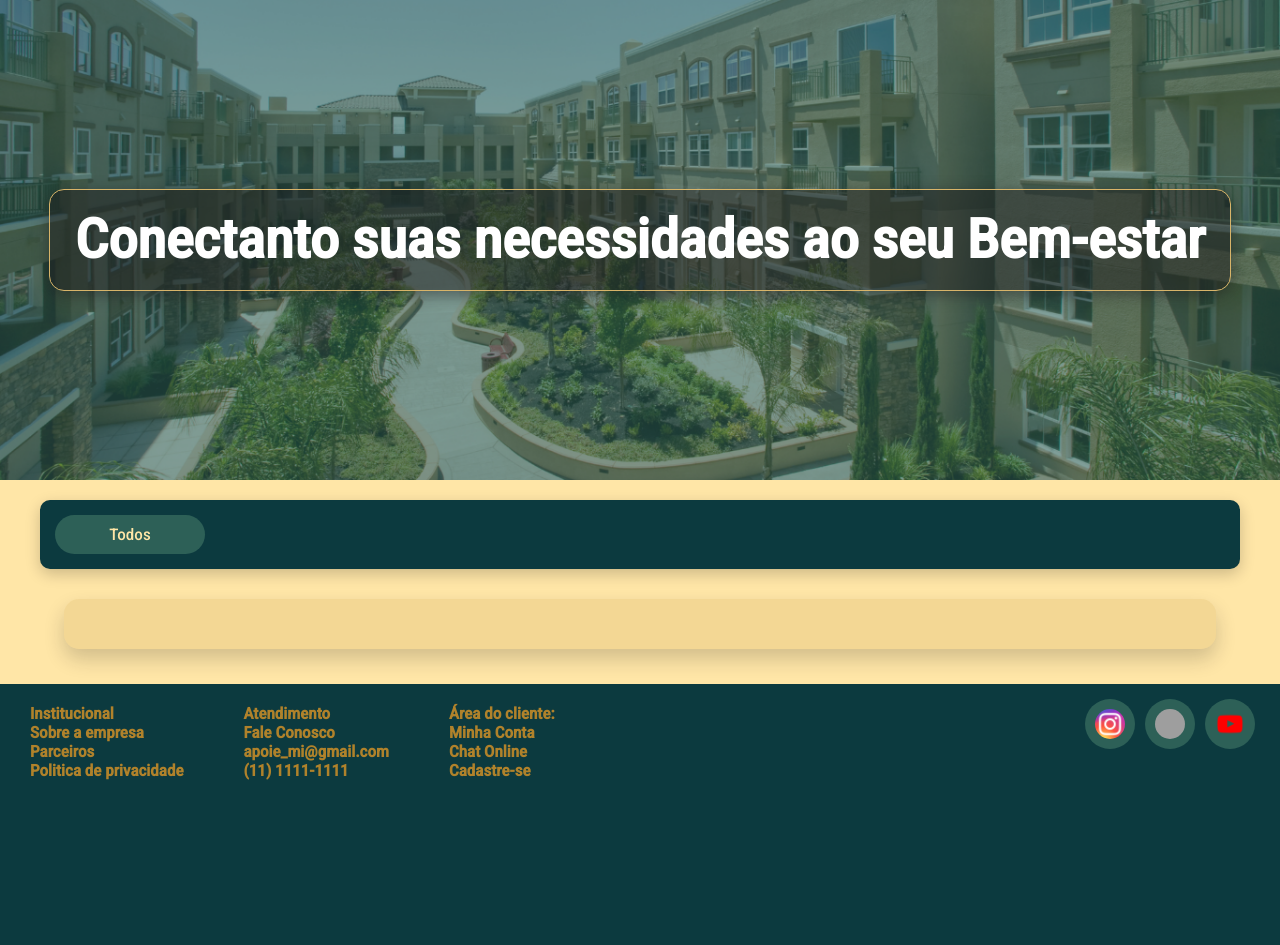
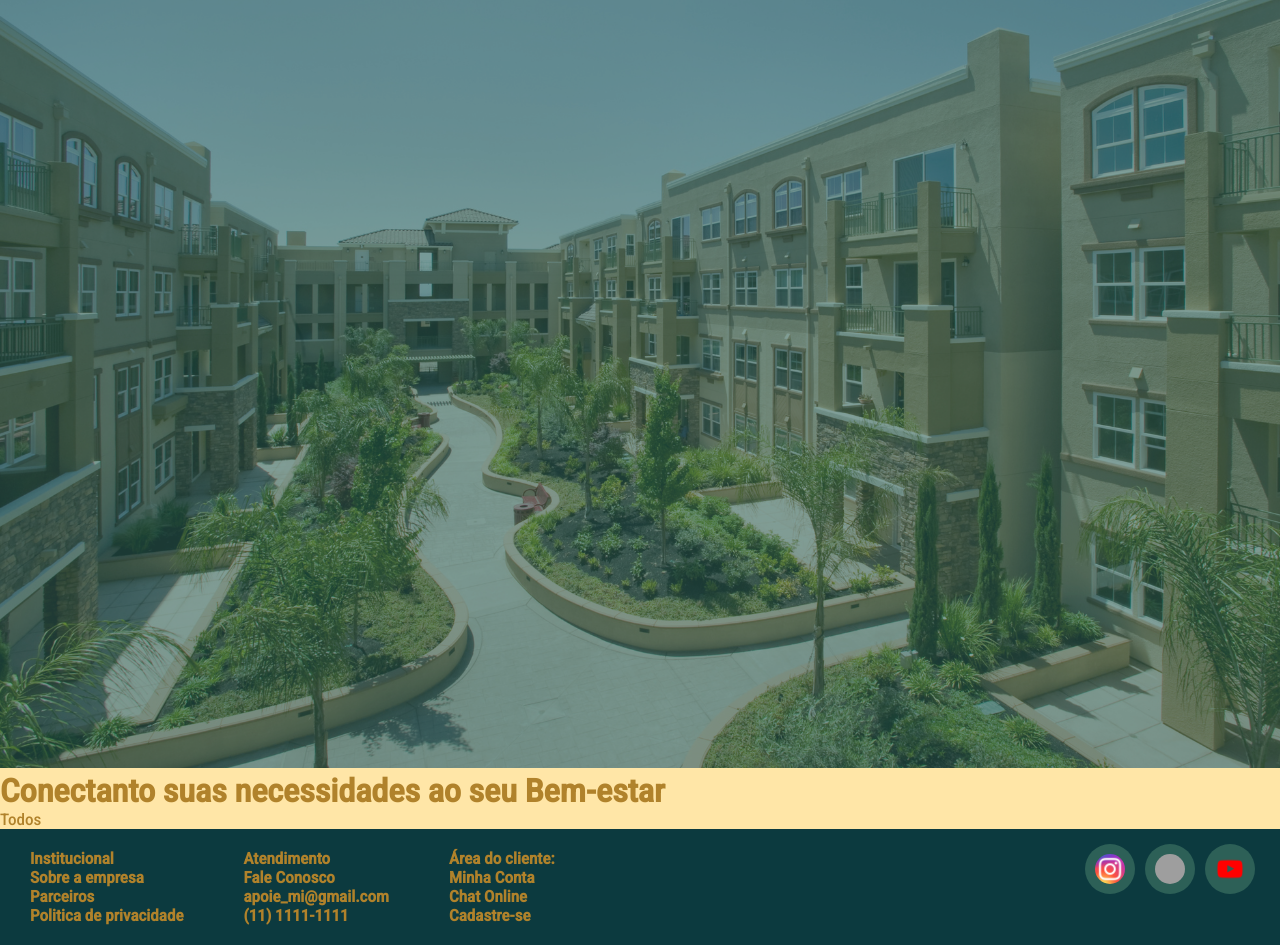
Before and after one commit to Davi-Oliveria214/TCC-Apoi-me, a PHP site: page /2index.php in a window 1280 px wide; the page is wider, and only the part inside the window is pictured. Before the commit the page ends 780 px from the top of that part, so only its background shows below. Run offline with PHP 8.4, Linux system fonts and the light colour scheme; data that the repository does not hold is empty; grey boxes are pictures that could not be loaded.

Commit message:
Alteração no banner

```diff
--- a/css/inicial.css
+++ b/css/inicial.css
@@ -1,131 +1,111 @@
-/* PÁGINA INICIAL */
-.img-mostrar {
-    width: 100vw;
-    height: 60vh;
+/* SOBRE NÓS */
+#sobre-nos {
     display: flex;
-    justify-content: center;
-    align-items: center;
-    position: relative;
+    gap: 30px;
+    margin-bottom: 50px;
+    flex-wrap: wrap;
+    padding: 0 5%;
 }
 
-.img-mostrar>img {
+/* IMAGEM DE DESTAQUE */
+.img-sobre {
     width: 100%;
-    height: 100%;
+    height: clamp(300px, 100vw, 550px);
     object-fit: cover;
     position: absolute;
+    top: 0;
     z-index: -1;
+    background-size: cover;
 }
 
-.texto-img>h1 {
-    line-height: 1.3;
-    text-align: center;
-    word-break: break-all;
-    font-size: clamp(0.5rem, 1rem + 3vw, 3.5rem);
-    color: var(--branco);
-    background-color: rgba(var(--preto-rgba), 0.5);
-    padding: 15px 25px;
-    border-radius: 15px;
-    box-shadow: 0 4px 15px rgba(var(--preto-rgba), 0.5);
-    border: 1px solid var(--dourado-palido);
+.titulo-texto-sobre {
+    display: flex;
+    flex-direction: column;
+    width: 100%;
+    padding: 5vh 5vw;
+    gap: 15px;
 }
 
-.principal-inicial {
-    display: flex;
-    flex-direction: column;
-    align-items: center;
-    gap: 30px;
-    padding: 20px 0;
+.titulo-texto-sobre h1 {
+    color: var(--dourado-fraco);
+    font-size: clamp(20px, 5vw, 70px);
+    letter-spacing: 5px;
+    text-shadow: 2px 2px 8px rgba(0, 0, 0, 0.7);
 }
 
-/* ESCOLHAS (Filtros) */
-.inicial-escolha {
-    width: 100vw;
-    display: flex;
-    justify-content: center;
-    padding: 0 10px;
+.titulo-texto-sobre p {
+    text-align: justify;
+    width: 100%;
+    font-size: clamp(10px, 5vw, 25px);
+    color: var(--dourado-palido);
+    text-shadow: 2px 2px 8px rgba(0, 0, 0, 0.7);
 }
 
-.inicial-escolha>ul {
+/* QUEM SOMOS */
+.texto-principal-quem-somos {
     width: 100%;
-    max-width: 1200px;
-    display: flex;
-    align-items: center;
-    justify-content: space-between;
-    background-color: var(--verde-musgo);
-    padding: 15px;
-    gap: 10px;
-    overflow-x: auto;
-    border-radius: 10px;
-    box-shadow: 0 5px 15px rgba(0, 0, 0, 0.2);
+    padding: 0 20px;
+    line-height: 1.7;
 }
 
-.inicial-escolha li {
-    min-width: 150px;
-    max-height: 50px;
-    text-align: center;
-    cursor: pointer;
-    font-size: 1rem;
-    padding: 10px 15px;
-    border-radius: 20px;
-    background-color: var(--verde-musgo-medio);
-    color: var(--dourado-fraco);
-    transition: background-color 0.3s, transform 0.2s, box-shadow 0.3s;
-    flex-shrink: 0;
+.texto-principal-quem-somos p {
+    font-size: 1.15em;
+    margin-bottom: 25px;
+    color: var(--preto-acinzentado);
 }
 
-.inicial-escolha li:hover {
-    background-color: var(--dourado-palido);
+.paragrafo-destaque {
+    font-size: 2.2em;
+    font-weight: 900;
+    margin-bottom: 40px;
+    text-align: start;
+    padding: 10px 0;
+    border-bottom: 2px solid var(--verde-musgo-medio);
     color: var(--verde-musgo);
-    transform: translateY(-2px);
-    box-shadow: 0 4px 8px rgba(0, 0, 0, 0.3);
 }
 
-/* INFORMAÇÕES INICIAL (Container dos Cards) */
-.informacoes-inicial {
-    width: 90%;
-    max-width: 1200px;
-    max-height: 430px;
-    display: flex;
-    justify-content: center;
-    padding: 25px 15px;
-    gap: 40px;
-    flex-wrap: wrap;
-    overflow-y: auto;
-    border-radius: 15px;
-    background-color: rgba(var(--dourado-palido-rgba), 0.3);
-    box-shadow: 0 10px 20px rgba(var(--preto-rgba), 0.2);
-    border: none;
-    overflow-y: scroll;
+.paragrafo-missao {
+    font-style: italic;
+    font-size: 1.1em;
+    padding: 15px;
+    margin-top: 30px;
+    border-left: 10px solid var(--verde-musgo);
+    border-radius: 10px;
+    background-color: var(--verde-musgo-palido);
 }
 
-/* PARCEIROS */
-.parceros-principal {
-    width: 100vw;
-    display: flex;
-    justify-content: center;
-    margin-bottom: 20px;
-    padding: 20px 10px;
+/* CARDS MISSÃO / VISÃO / VALORES */
+.info-nos {
+    flex: 1;
+    min-width: 250px;
+    padding: 30px;
+    border-radius: 10px;
+    background-color: var(--verde-musgo-palido);
+    box-shadow: 0 5px 15px rgba(0, 0, 0, 0.1);
+    transition: transform 0.3s ease;
+    text-align: justify;
 }
 
-.parceros-principal>img {
-    width: 85%;
-    max-width: 1000px;
-    height: 35vh;
-    object-fit: cover;
-    border-radius: 10px;
+.info-nos:hover {
+    transform: translateY(-5px);
+    box-shadow: 0 8px 20px rgba(0, 0, 0, 0.2);
 }
 
-@media screen and (max-width: 700px) {
-    .img-mostrar {
-        height: 35vh;
-        /* Aumenta a altura no mobile */
-    }
+#info-objetivo,
+#info-visao,
+#info-valores {
+    background-color: var(--dourado-palido);
+}
 
-    .img-mostrar>img {
-        height: 100%;
-    }
+.info-nos h2 {
+    color: var(--verde-musgo);
+    margin-bottom: 10px;
+    font-size: 1.5em;
+    border-bottom: 2px solid var(--dourado);
+    padding-bottom: 5px;
+}
 
-    .texto-img>h1 {
-        padding: 10px 20px;
-    }
+.info-nos p {
+    color: var(--preto-acinzentado);
+    font-size: 0.95em;
 }
--- a/css/style.css
+++ b/css/style.css
@@ -1,7 +1,7 @@
+@import "./topo.css";
 @import "./inicial.css";
 @import "./servicos.css";
 @import "./card.css";
-@import "./sobre.css";
 
 /* ===========================
    RESET GLOBAL
@@ -81,7 +81,6 @@ main {
 #post-img {
   border-radius: 20px;
 }
-
 
 /* ===========================
    RODAPÉ
```
